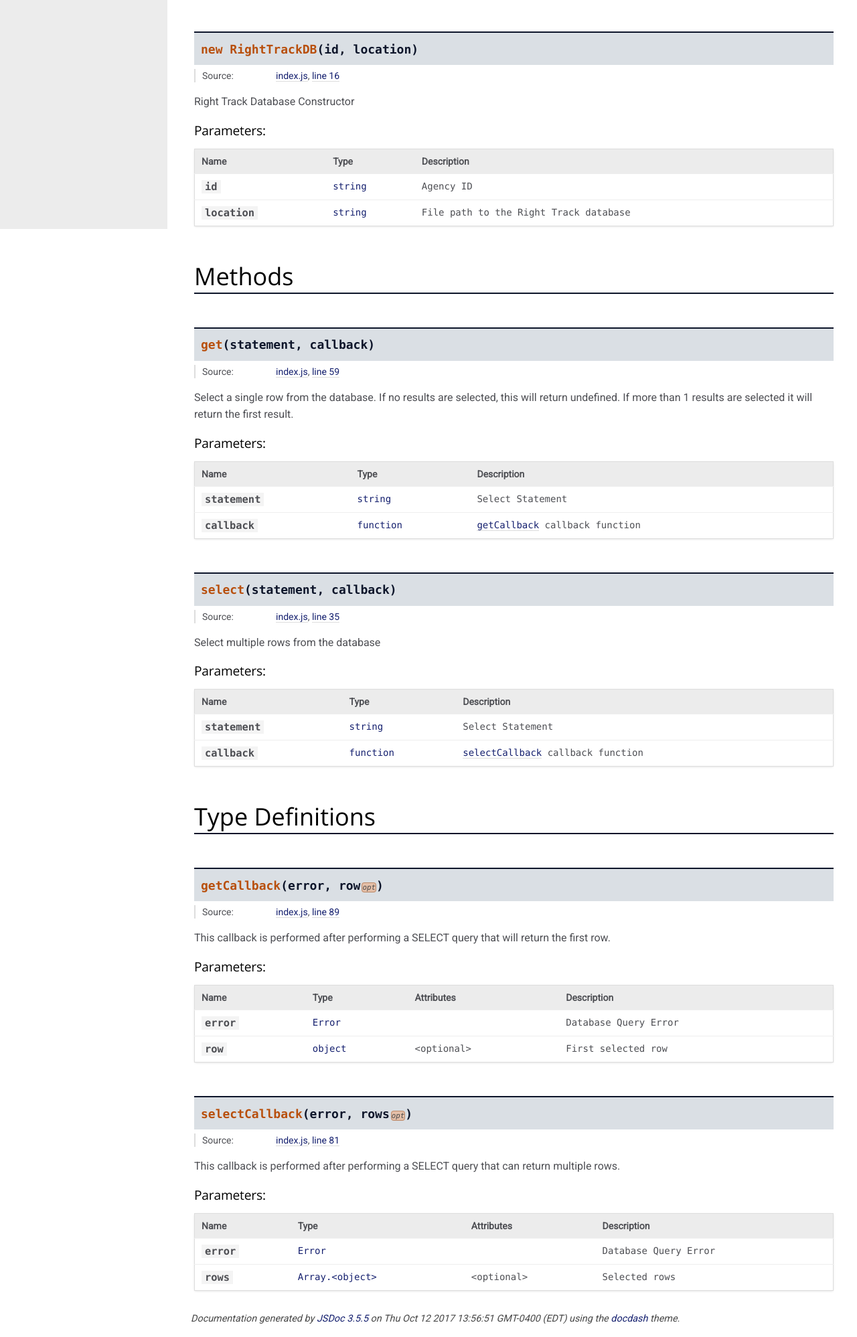
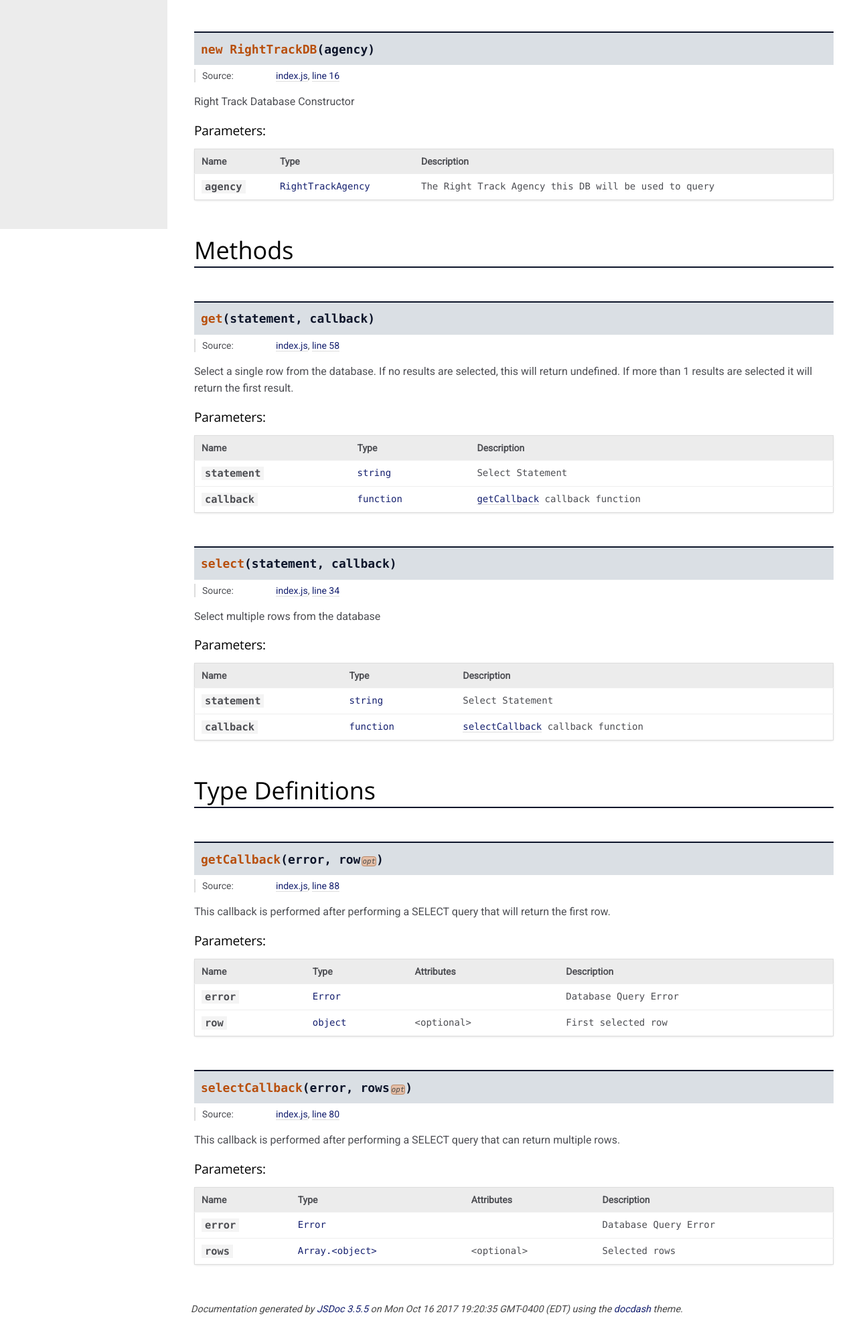
Before and after one commit to right-track/right-track-db-sqlite3, a website: page doc/RightTrackDB.html in a window 1280 px wide. Shown: the part 458-2455 px from the top of the page at 67% size. Drawn offline with nearby package versions, Linux system fonts and the light colour scheme.

Commit message:
DB constructor: use RightTrackAgency

```diff
--- a/doc/RightTrackDB.html
+++ b/doc/RightTrackDB.html
@@ -60,7 +60,7 @@ actual SQLite functionality.</p></div>
     <h2>Constructor</h2>
 
 
-    <h4 class="name" id="RightTrackDB"><span class="type-signature"></span>new RightTrackDB<span class="signature">(id, location)</span><span class="type-signature"></span></h4>
+    <h4 class="name" id="RightTrackDB"><span class="type-signature"></span>new RightTrackDB<span class="signature">(agency)</span><span class="type-signature"></span></h4>
 
 
 
@@ -150,13 +150,13 @@ actual SQLite functionality.</p></div>
 
         <tr>
 
-                <td class="name"><code>id</code></td>
+                <td class="name"><code>agency</code></td>
 
 
             <td class="type">
 
 
-<span class="param-type">string</span>
+<span class="param-type">RightTrackAgency</span>
 
 
 
@@ -166,30 +166,7 @@ actual SQLite functionality.</p></div>
 
 
 
-            <td class="description last"><p>Agency ID</p></td>
-        </tr>
-
-
-
-        <tr>
-
-                <td class="name"><code>location</code></td>
-
-
-            <td class="type">
-
-
-<span class="param-type">string</span>
-
-
-
-            </td>
-
-
-
-
-
-            <td class="description last"><p>File path to the Right Track database</p></td>
+            <td class="description last"><p>The Right Track Agency this DB will be used to query</p></td>
         </tr>
 
 
@@ -246,7 +223,7 @@ actual SQLite functionality.</p></div>
 
     <dt class="tag-source">Source:</dt>
     <dd class="tag-source"><ul class="dummy"><li>
-        <a href="index.js.html">index.js</a>, <a href="index.js.html#line59">line 59</a>
+        <a href="index.js.html">index.js</a>, <a href="index.js.html#line58">line 58</a>
     </li></ul></dd>
 
 
@@ -404,7 +381,7 @@ return the first result.</p>
 
     <dt class="tag-source">Source:</dt>
     <dd class="tag-source"><ul class="dummy"><li>
-        <a href="index.js.html">index.js</a>, <a href="index.js.html#line35">line 35</a>
+        <a href="index.js.html">index.js</a>, <a href="index.js.html#line34">line 34</a>
     </li></ul></dd>
 
 
@@ -566,7 +543,7 @@ return the first result.</p>
 
     <dt class="tag-source">Source:</dt>
     <dd class="tag-source"><ul class="dummy"><li>
-        <a href="index.js.html">index.js</a>, <a href="index.js.html#line89">line 89</a>
+        <a href="index.js.html">index.js</a>, <a href="index.js.html#line88">line 88</a>
     </li></ul></dd>
 
 
@@ -743,7 +720,7 @@ that will return the first row.</p>
 
     <dt class="tag-source">Source:</dt>
     <dd class="tag-source"><ul class="dummy"><li>
-        <a href="index.js.html">index.js</a>, <a href="index.js.html#line81">line 81</a>
+        <a href="index.js.html">index.js</a>, <a href="index.js.html#line80">line 80</a>
     </li></ul></dd>
 
 
@@ -919,7 +896,7 @@ that can return multiple rows.</p>
 <br class="clear">
 
 <footer>
-    Documentation generated by <a href="https://github.com/jsdoc3/jsdoc">JSDoc 3.5.5</a> on Thu Oct 12 2017 13:56:51 GMT-0400 (EDT) using the <a href="https://github.com/clenemt/docdash">docdash</a> theme.
+    Documentation generated by <a href="https://github.com/jsdoc3/jsdoc">JSDoc 3.5.5</a> on Mon Oct 16 2017 19:20:35 GMT-0400 (EDT) using the <a href="https://github.com/clenemt/docdash">docdash</a> theme.
 </footer>
 
 <script>prettyPrint();</script>
--- a/doc/styles/jsdoc.css
+++ b/doc/styles/jsdoc.css
@@ -137,7 +137,6 @@ tt, code, kbd, samp {
 }
 
 #main {
-  float: right;
   margin-left: 240px;
   margin-right: 15px;
 }
@@ -167,14 +166,14 @@ section {
 }
 
 nav {
-  float: left;
-  display: block;
+  position: absolute;
+  top: 0px;
+  left: 0px;
   width: 250px;
   background: #ececec;
   overflow: auto;
   position: fixed;
   height: 100%;
-  margin-left: -20px;
   padding-left: 10px;
 }
 
@@ -638,8 +637,9 @@ span.param-type, .params td .param-type, .param-type dd {
   }
 
   #main {
-    margin-left: 15px;
-    margin-right: 15px;
+    width: 100%;
+    margin-left: 5px;
+    margin-right: 5px;
   }
 
   #main h1.page-title {
--- a/package.json
+++ b/package.json
@@ -9,6 +9,7 @@
     "docs": "jsdoc -c jsdoc.json --readme README.md --template $NODE_PATH/docdash"
   },
   "dependencies": {
+    "right-track-agency": "^1.1.0",
     "right-track-db": "^1.1.0",
     "sqlite3": "^3.1.13"
   },
```
Also changed, not shown: doc/index.html (+1 -1 lines), doc/index.js.html (+5 -6 lines), src/index.js (+4 -5 lines), 1 other file.
